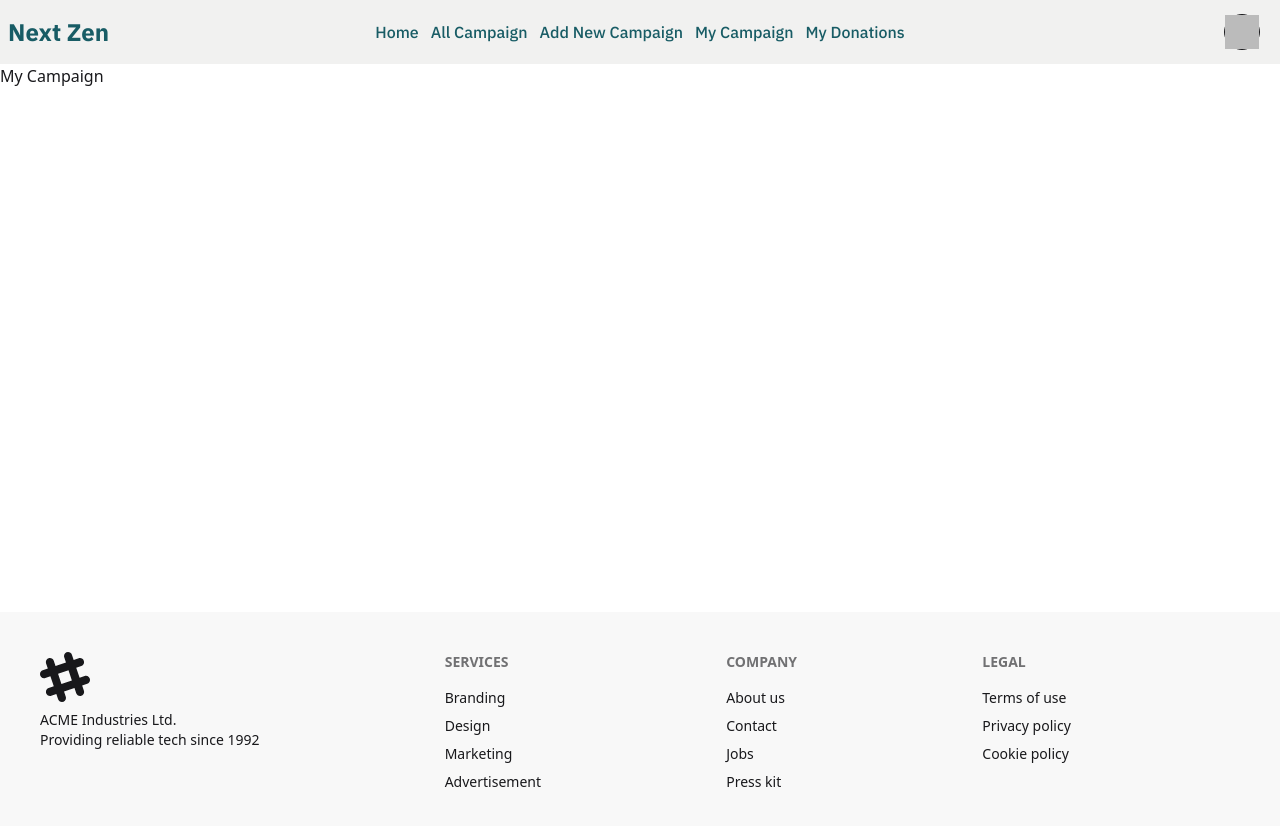
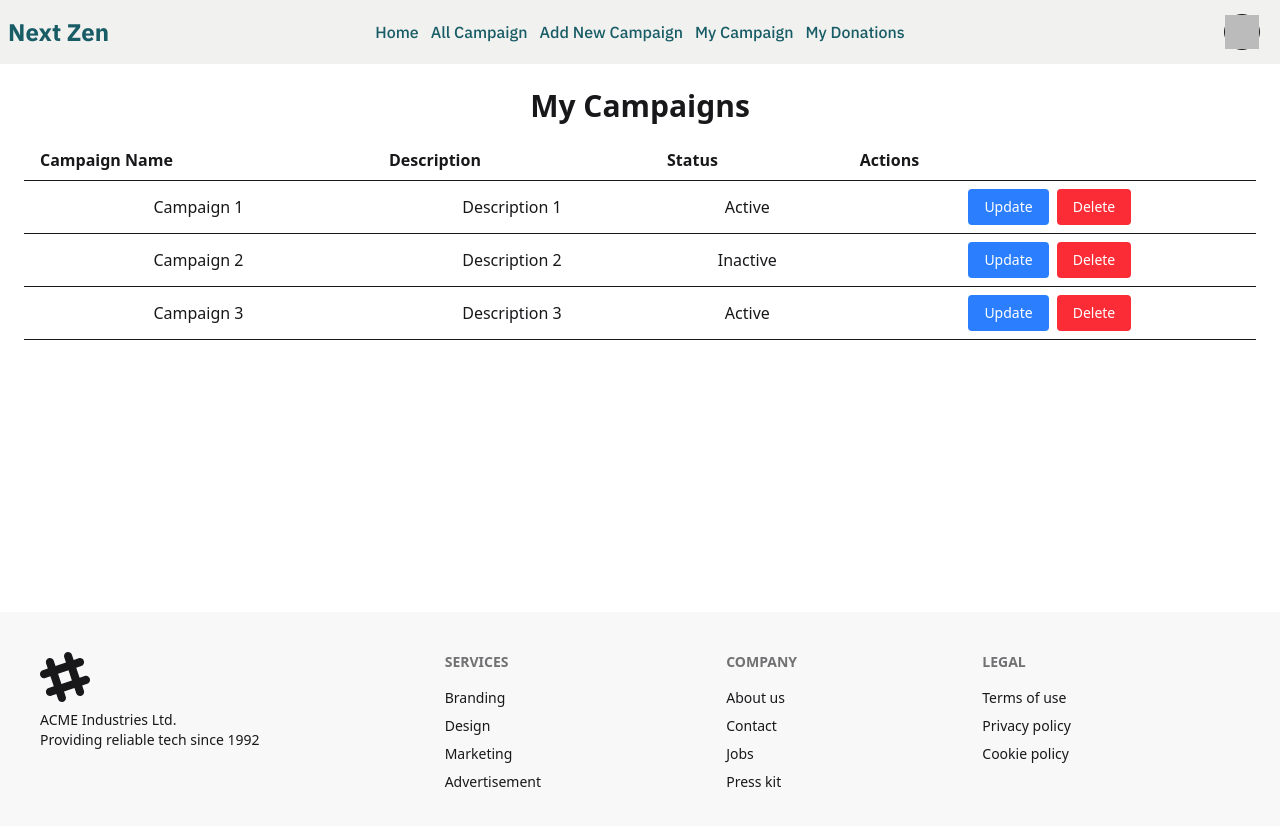
Before and after one commit to Azad1036/Next-Zen-Client, a React (Vite) app: page /myCampaign in a window 1280 px wide. Shown: the top 826 px of the page. Built offline with nearby package versions, Linux system fonts and the light colour scheme; no server answers; sample sign-in values are in the browser's storage.

Commit message:
added myCampaign Page

```diff
--- /dev/null
+++ b/src/components/UserCompaignslist.jsx
@@ -0,0 +1,65 @@
+const UserCompaignslist = () => {
+    return (
+      <div className="container mx-auto p-6">
+        <h1 className="text-3xl font-semibold mb-4 text-center">My Campaigns</h1>
+
+        {/* Table wrapper for mobile scrolling */}
+        <div className="overflow-x-auto">
+          <table className="min-w-full table-auto border-collapse text-center">
+            <thead>
+              <tr>
+                <th className="px-4 py-2 text-left border-b">Campaign Name</th>
+                <th className="px-4 py-2 text-left border-b">Description</th>
+                <th className="px-4 py-2 text-left border-b">Status</th>
+                <th className="px-4 py-2 text-left border-b">Actions</th>
+              </tr>
+            </thead>
+            <tbody>
+              {/* Sample Campaigns */}
+              <tr className="border-b">
+                <td className="px-4 py-2">Campaign 1</td>
+                <td className="px-4 py-2">Description 1</td>
+                <td className="px-4 py-2">Active</td>
+                <td className="px-4 py-2 space-x-2">
+                  <button className="bg-blue-500 text-white px-4 py-2 rounded-sm text-sm hover:bg-blue-700">
+                    Update
+                  </button>
+                  <button className="bg-red-500 text-white px-4 py-2 rounded-sm text-sm hover:bg-red-700">
+                    Delete
+                  </button>
+                </td>
+              </tr>
+              <tr className="border-b">
+                <td className="px-4 py-2">Campaign 2</td>
+                <td className="px-4 py-2">Description 2</td>
+                <td className="px-4 py-2">Inactive</td>
+                <td className="px-4 py-2 space-x-2">
+                  <button className="bg-blue-500 text-white px-4 py-2 rounded-sm text-sm hover:bg-blue-700">
+                    Update
+                  </button>
+                  <button className="bg-red-500 text-white px-4 py-2 rounded-sm text-sm hover:bg-red-700">
+                    Delete
+                  </button>
+                </td>
+              </tr>
+              <tr className="border-b">
+                <td className="px-4 py-2">Campaign 3</td>
+                <td className="px-4 py-2">Description 3</td>
+                <td className="px-4 py-2">Active</td>
+                <td className="px-4 py-2 space-x-2">
+                  <button className="bg-blue-500 text-white px-4 py-2 rounded-sm text-sm hover:bg-blue-700">
+                    Update
+                  </button>
+                  <button className="bg-red-500 text-white px-4 py-2 rounded-sm text-sm hover:bg-red-700">
+                    Delete
+                  </button>
+                </td>
+              </tr>
+            </tbody>
+          </table>
+        </div>
+      </div>
+    );
+  };
+
+  export default UserCompaignslist;
--- a/src/pages/MyCampaign.jsx
+++ b/src/pages/MyCampaign.jsx
@@ -1,7 +1,22 @@
+import React, { useContext, useEffect, useState } from "react";
+import UserCompaignslist from "../components/UserCompaignslist";
+import { MainContextProviderContext } from "../provider/AuthProvider";
+
 const MyCampaign = () => {
+  const [myCampaignData, setMyCampaignData] = useState([]);
+  const { user } = useContext(MainContextProviderContext);
+  console.log(myCampaignData);
+
+  useEffect(() => {
+    if (user.email) {
+      fetch(`http://localhost:4000/myCampaign/${user.email}`)
+        .then((res) => res.json())
+        .then((data) => setMyCampaignData(data));
+    }
+  }, [user]);
   return (
     <div>
-      <h1>My Campaign</h1>
+      <UserCompaignslist  />
     </div>
   );
 };
--- a/src/rotues/Routes.jsx
+++ b/src/rotues/Routes.jsx
@@ -53,6 +53,7 @@ const routers = createBrowserRouter([
           </PrivateRouter>
         ),
       },
+
       {
         path: "/myDonations",
         element: <MyDonations />,
```
